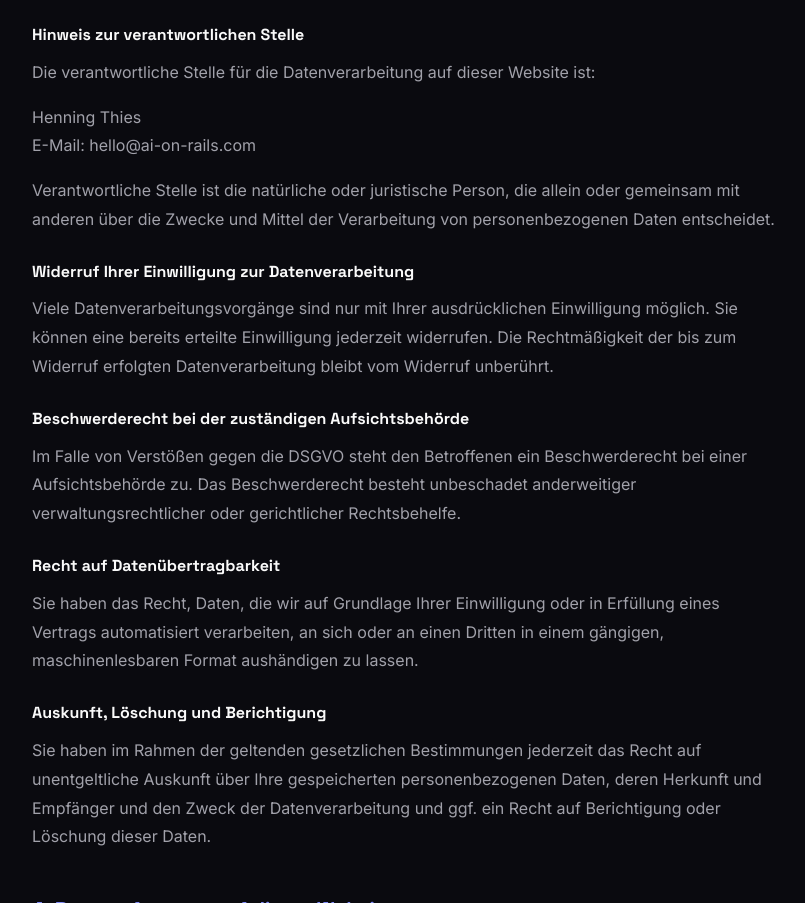
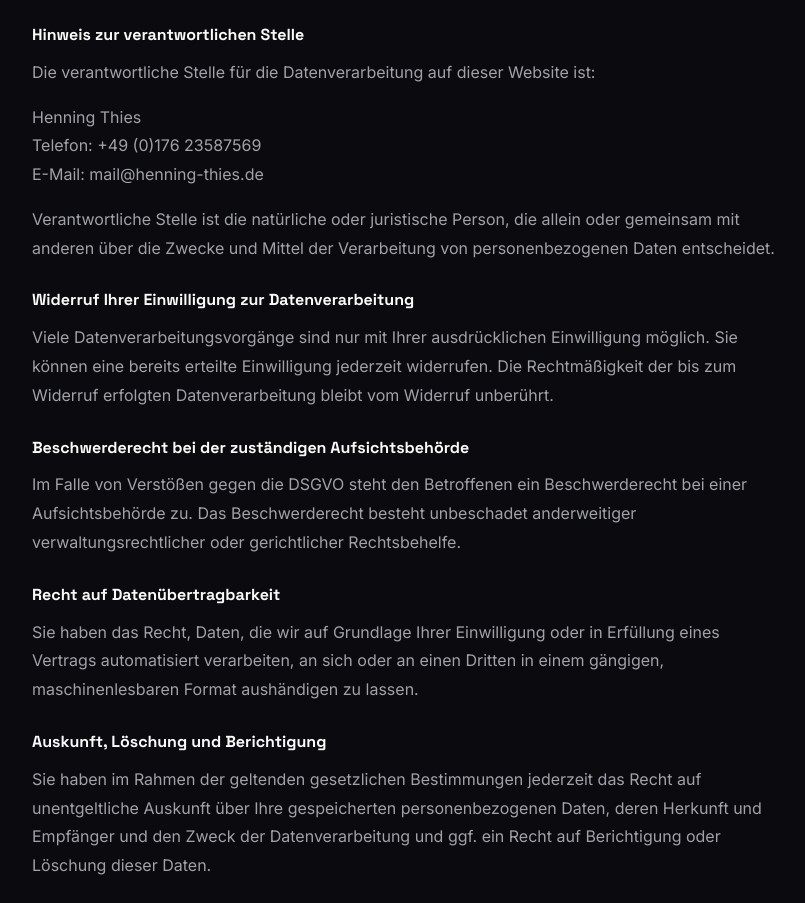
Before and after one commit to henningthies/mvp-development.de, a plain HTML site: page datenschutz.html in a window 1280 px wide. Shown: the part 1480-2383 px from the top of the page, without its empty margins (232-1037 px from the left). Drawn offline with Linux system fonts and the light colour scheme.

Commit message:
Update contact details from henning-thies.de

```diff
--- a/datenschutz.html
+++ b/datenschutz.html
@@ -178,7 +178,8 @@
         </p>
         <p>
             Henning Thies<br>
-            E-Mail: hello@ai-on-rails.com
+            Telefon: +49 (0)176 23587569<br>
+            E-Mail: mail@henning-thies.de
         </p>
         <p>
             Verantwortliche Stelle ist die natürliche oder juristische Person, die allein oder gemeinsam mit
```
Also changed, not shown: impressum.html (+2 -1 lines).
